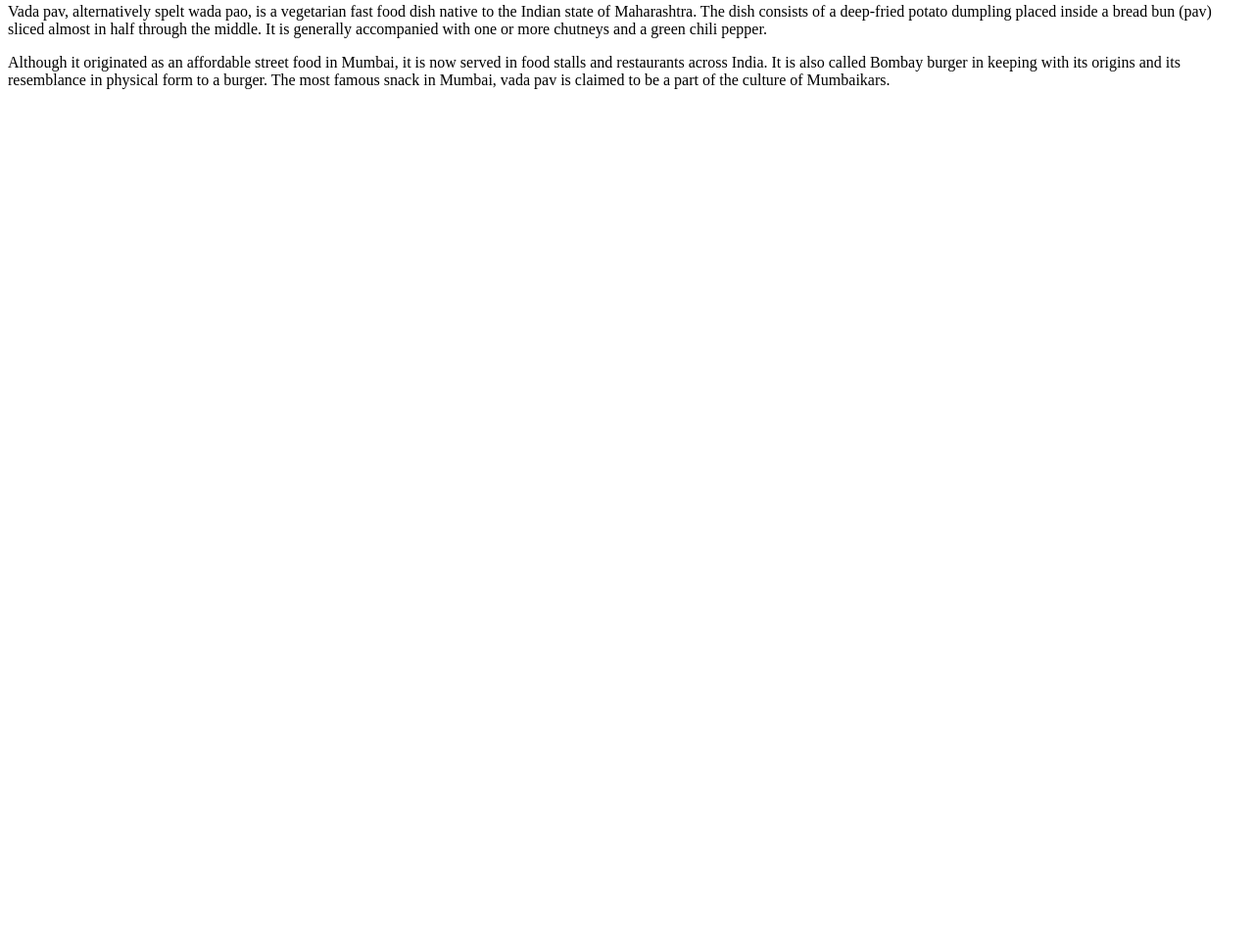
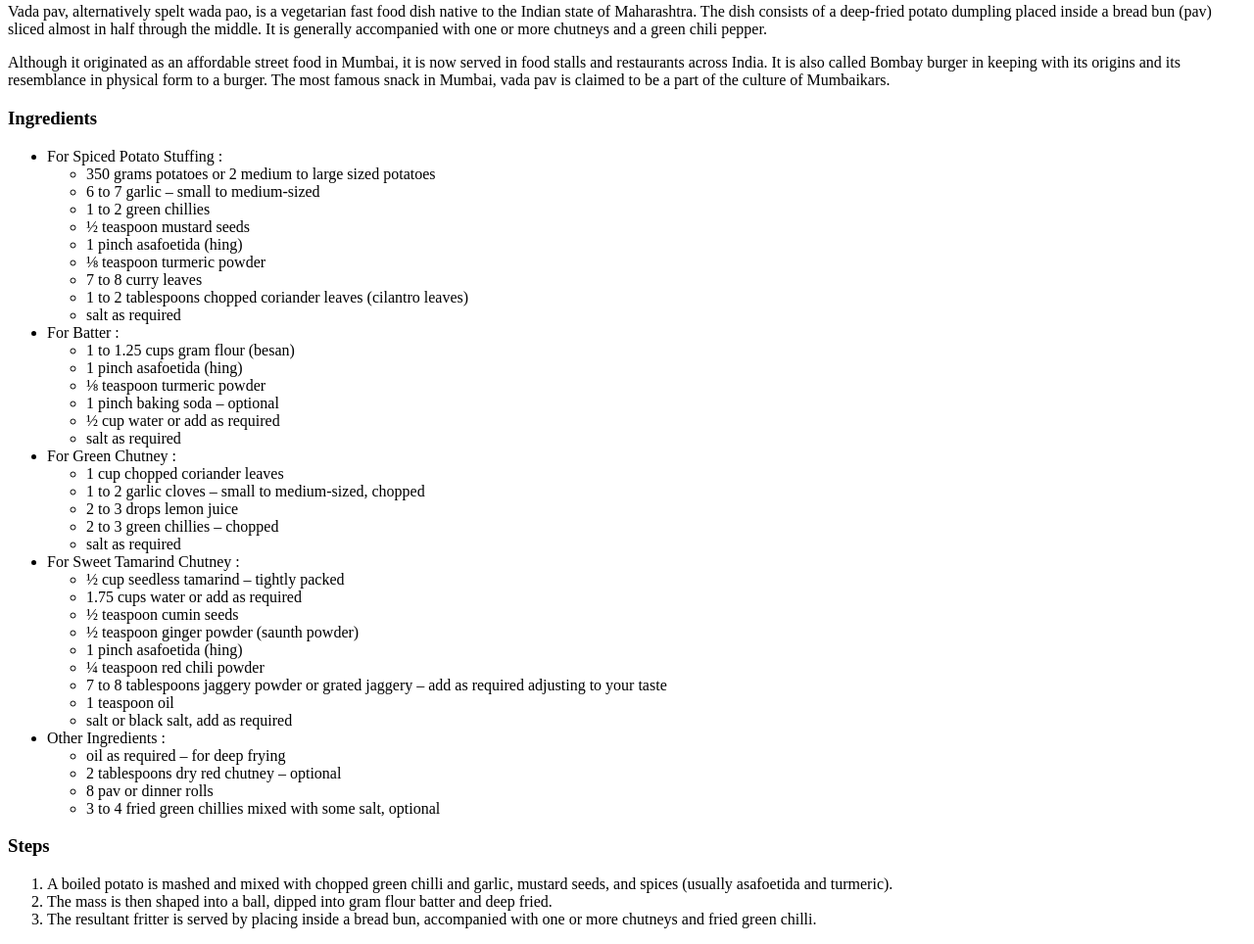
Before and after one commit to omkarp-21/odin-recipes, a plain HTML site: page recipes/VadaPav.html in a window 1280 px wide. Shown: the part 366-1330 px from the top of the page at 98% size. Before the commit the page ends 800 px from the top, so only its background shows below. Drawn offline with Linux system fonts and the light colour scheme.

Commit message:
Ingredients and Steps Added for VadaPav

```diff
--- a/recipes/VadaPav.html
+++ b/recipes/VadaPav.html
@@ -13,5 +13,135 @@
     </p>
     <p>
     Although it originated as an affordable street food in Mumbai, it is now served in food stalls and restaurants across India. It is also called Bombay burger in keeping with its origins and its resemblance in physical form to a burger. The most famous snack in Mumbai, vada pav is claimed to be a part of the culture of Mumbaikars.</p>
+    <h3>Ingredients</h3>
+    <ul>
+        <li>For Spiced Potato Stuffing :</li>
+        <ul>
+            <li>
+                350 grams potatoes or 2 medium to large sized potatoes
+            </li>
+            <li>
+                6 to 7 garlic – small to medium-sized
+            </li>
+            <li>
+                1 to 2 green chillies
+            </li>
+            <li>
+                ½ teaspoon mustard seeds
+            </li>
+            <li>
+                1 pinch asafoetida (hing)
+            </li>
+            <li>
+                ⅛ teaspoon turmeric powder
+            </li>
+            <li>
+                7 to 8 curry leaves
+            </li>
+            <li>
+                1 to 2 tablespoons chopped coriander leaves (cilantro leaves)
+            </li>
+            <li>
+                salt as required
+            </li>
+        </ul>
+        <li>For Batter : </li>
+        <ul>
+            <li>
+                1 to 1.25 cups gram flour (besan)
+            </li>
+            <li>
+                1 pinch asafoetida (hing)
+            </li>
+            <li>
+                ⅛ teaspoon turmeric powder
+            </li>
+            <li>
+                1 pinch baking soda – optional
+            </li>
+            <li>
+                ½ cup water or add as required
+            </li>
+            <li>
+                salt as required
+            </li>
+        </ul>
+        <li>For Green Chutney : </li>
+        <ul>
+            <li>
+                1 cup chopped coriander leaves
+            </li>
+            <li>
+                1 to 2 garlic cloves – small to medium-sized, chopped
+            </li>
+            <li>
+                2 to 3 drops lemon juice
+            </li>
+            <li>
+                2 to 3 green chillies – chopped
+            </li>
+            <li>
+                salt as required
+            </li>
+        </ul>
+        <li>For Sweet Tamarind Chutney : </li>
+        <ul>
+            <li>
+                ½ cup seedless tamarind – tightly packed
+            </li>
+            <li>
+                1.75 cups water or add as required
+            </li>
+            <li>
+                ½ teaspoon cumin seeds
+            </li>
+            <li>
+                ½ teaspoon ginger powder (saunth powder)
+            </li>
+            <li>
+                1 pinch asafoetida (hing)
+            </li>
+            <li>
+                ¼ teaspoon red chili powder
+            </li>
+            <li>
+                7 to 8 tablespoons jaggery powder or grated jaggery – add as required adjusting to your taste
+            </li>
+            <li>
+                1 teaspoon oil
+            </li>
+            <li>
+                salt or black salt, add as required
+            </li>
+        </ul>
+        <li>Other Ingredients : </li>
+        <ul>
+            <li>
+                oil as required – for deep frying
+            </li>
+            <li>
+                2 tablespoons dry red chutney – optional
+            </li>
+            <li>
+                8 pav or dinner rolls
+            </li>
+            <li>
+                3 to 4 fried green chillies mixed with some salt, optional
+            </li>
+        </ul>
+    </ul>
+
+    <h3>Steps</h3>
+    <ol>
+        <li>
+            A boiled potato is mashed and mixed with chopped green chilli and garlic, mustard seeds, and spices (usually asafoetida and turmeric).
+        </li>
+        <li>
+            The mass is then shaped into a ball, dipped into gram flour batter and deep fried.
+        </li>
+        <li>
+            The resultant fritter is served by placing inside a bread bun, accompanied with one or more chutneys and fried green chilli.
+        </li>
+    </ol>
 </body>
 </html>
```
